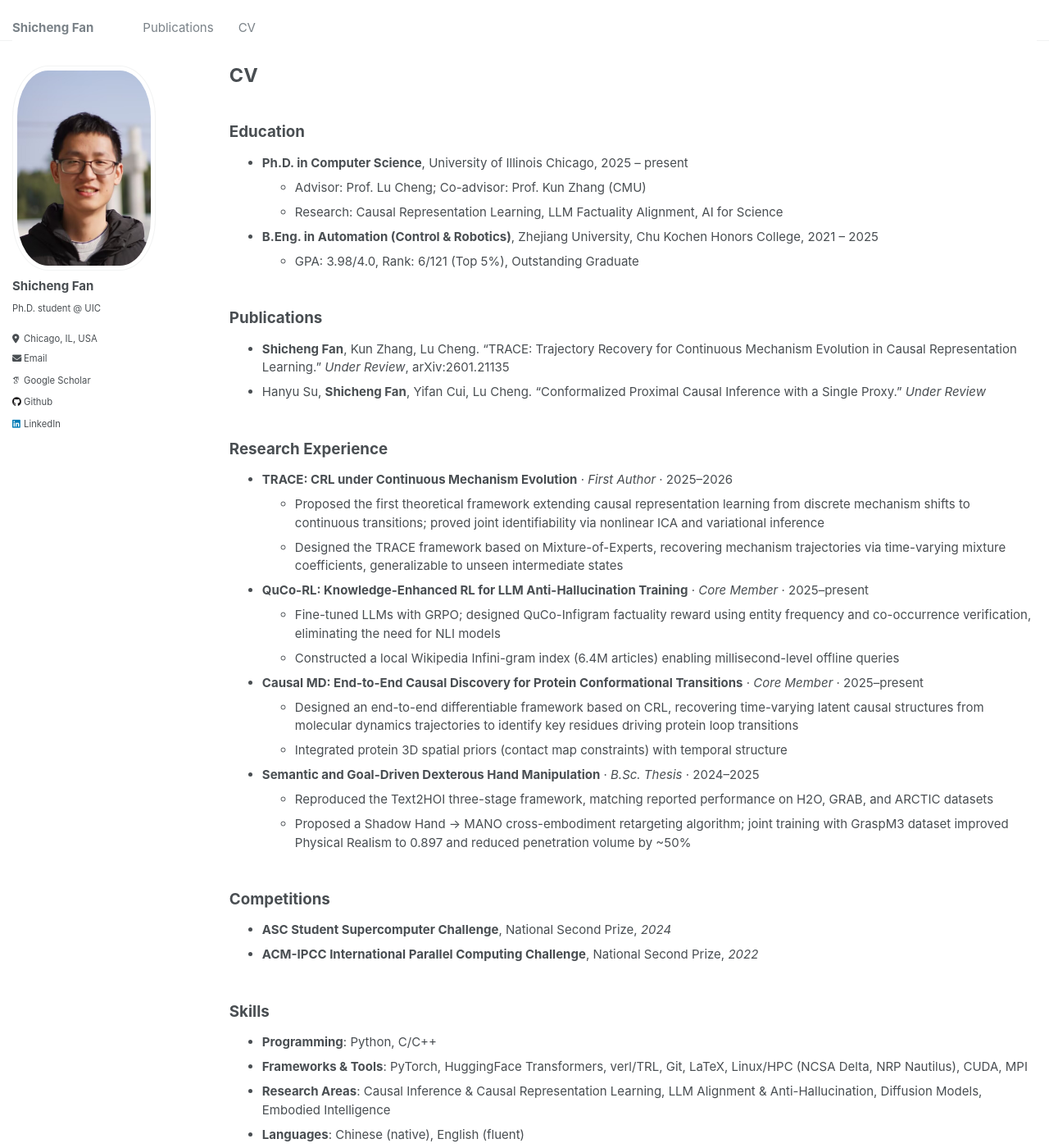
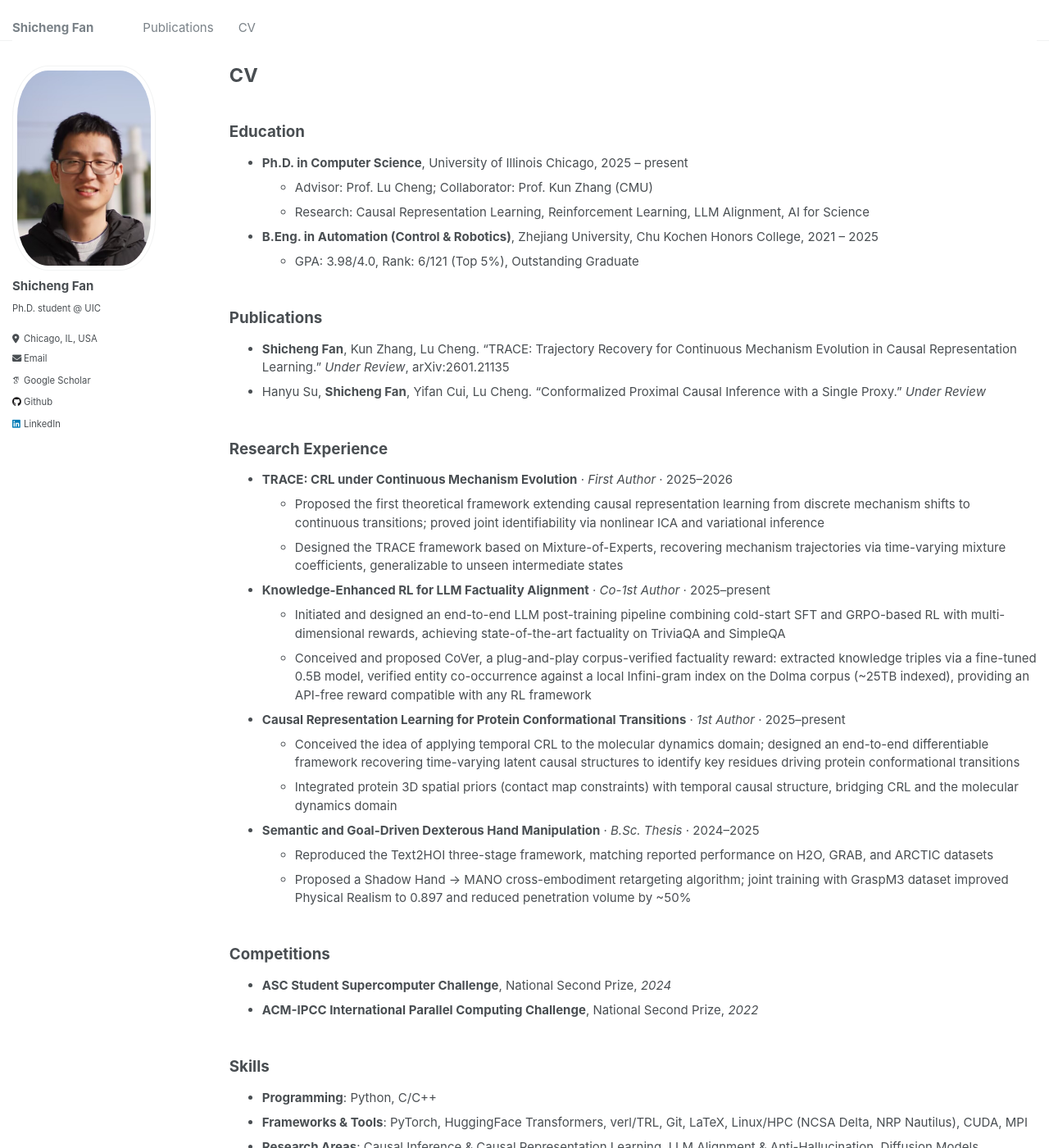
Before and after one commit to shichengf/shichengf.github.io, a Jekyll site: the page built from _pages/cv.md, in a window 1280 px wide and 1400 px high. Shown: the whole window at 82% size. Built offline with Jekyll 4.4.1, drawn with Linux system fonts in a browser that asks for light colours; some web fonts are replaced.

Commit message:
Update website to match latest CV: fix advisor role and research details
- Change Kun Zhang from co-advisor to collaborator
- Update LLM project to Co-1st Author with new title and descriptions
- Update Protein CRL project to 1st Author with new title and descriptions
- Update research areas in CV page

Co-Authored-By: Claude Opus 4.6 (1M context) <noreply@anthropic.com>

```diff
--- a/_pages/cv.md
+++ b/_pages/cv.md
@@ -10,8 +10,8 @@ redirect_from:
 ## Education
 
 * **Ph.D. in Computer Science**, University of Illinois Chicago, 2025 – present
-  * Advisor: Prof. Lu Cheng; Co-advisor: Prof. Kun Zhang (CMU)
-  * Research: Causal Representation Learning, LLM Factuality Alignment, AI for Science
+  * Advisor: Prof. Lu Cheng; Collaborator: Prof. Kun Zhang (CMU)
+  * Research: Causal Representation Learning, Reinforcement Learning, LLM Alignment, AI for Science
 * **B.Eng. in Automation (Control & Robotics)**, Zhejiang University, Chu Kochen Honors College, 2021 – 2025
   * GPA: 3.98/4.0, Rank: 6/121 (Top 5%), Outstanding Graduate
 
@@ -26,13 +26,13 @@ redirect_from:
   * Proposed the first theoretical framework extending causal representation learning from discrete mechanism shifts to continuous transitions; proved joint identifiability via nonlinear ICA and variational inference
   * Designed the TRACE framework based on Mixture-of-Experts, recovering mechanism trajectories via time-varying mixture coefficients, generalizable to unseen intermediate states
 
-* **QuCo-RL: Knowledge-Enhanced RL for LLM Anti-Hallucination Training** · *Core Member* · 2025–present
-  * Fine-tuned LLMs with GRPO; designed QuCo-Infigram factuality reward using entity frequency and co-occurrence verification, eliminating the need for NLI models
-  * Constructed a local Wikipedia Infini-gram index (6.4M articles) enabling millisecond-level offline queries
+* **Knowledge-Enhanced RL for LLM Factuality Alignment** · *Co-1st Author* · 2025–present
+  * Initiated and designed an end-to-end LLM post-training pipeline combining cold-start SFT and GRPO-based RL with multi-dimensional rewards, achieving state-of-the-art factuality on TriviaQA and SimpleQA
+  * Conceived and proposed CoVer, a plug-and-play corpus-verified factuality reward: extracted knowledge triples via a fine-tuned 0.5B model, verified entity co-occurrence against a local Infini-gram index on the Dolma corpus (~25TB indexed), providing an API-free reward compatible with any RL framework
 
-* **Causal MD: End-to-End Causal Discovery for Protein Conformational Transitions** · *Core Member* · 2025–present
-  * Designed an end-to-end differentiable framework based on CRL, recovering time-varying latent causal structures from molecular dynamics trajectories to identify key residues driving protein loop transitions
-  * Integrated protein 3D spatial priors (contact map constraints) with temporal structure
+* **Causal Representation Learning for Protein Conformational Transitions** · *1st Author* · 2025–present
+  * Conceived the idea of applying temporal CRL to the molecular dynamics domain; designed an end-to-end differentiable framework recovering time-varying latent causal structures to identify key residues driving protein conformational transitions
+  * Integrated protein 3D spatial priors (contact map constraints) with temporal causal structure, bridging CRL and the molecular dynamics domain
 
 * **Semantic and Goal-Driven Dexterous Hand Manipulation** · *B.Sc. Thesis* · 2024–2025
   * Reproduced the Text2HOI three-stage framework, matching reported performance on H2O, GRAB, and ARCTIC datasets
```
Also changed, not shown: _pages/about.md (+7 -6 lines).
